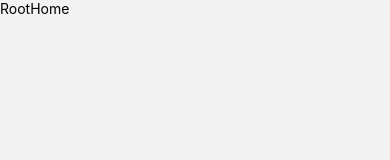
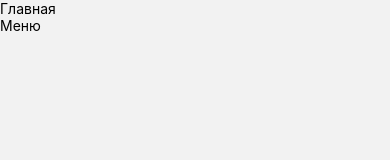
Before and after one commit to Electrum96/LogicalTrening, a React Native app: screen / in a window 390 px wide. Shown: the top 160 px of the page. Built offline with nearby package versions, Linux system fonts and the light colour scheme.

Commit message:
01-12-2023:12:09

```diff
--- /dev/null
+++ b/src/pages/home/itemHome/ItemHome.jsx
@@ -0,0 +1,17 @@
+import {Text, View, Image, TouchableOpacity} from 'react-native';
+
+import useStyleItemHome from './useStyleItemHome';
+import {useNavigation} from '@react-navigation/native';
+
+const ItemHome = ({name, title}) => {
+  const navigation = useNavigation();
+
+  const styles = useStyleItemHome();
+  return (
+    <TouchableOpacity onPress={() => navigation.push(name)}>
+      <Text>{title}</Text>
+    </TouchableOpacity>
+  );
+};
+
+export default ItemHome;
--- /dev/null
+++ b/src/pages/home/itemHome/useStyleItemHome.js
@@ -0,0 +1,11 @@
+import {StyleSheet} from 'react-native';
+
+function useStyleItemHome () {
+    const styles = StyleSheet.create({
+
+    });
+
+    return styles;
+}
+
+export default useStyleItemHome;
--- a/src/pages/home/root/RootHome.jsx
+++ b/src/pages/home/root/RootHome.jsx
@@ -2,12 +2,20 @@ import {Text, View, Image} from 'react-native';
 
 import useStyleRootHome from './useStyleRootHome';
 
+import { ARRAY_BUTTONS } from '../../../routes/routesConfig';
+import ItemHome from '../itemHome/ItemHome';
+
+
+
 const RootHome = () => {
+
+
+
 
 const styles = useStyleRootHome();
     return (
         <View>
-            <Text>RootHome</Text>
+            {ARRAY_BUTTONS.map((button) => <ItemHome key={button.id} {...button}/>)}
         </View>
     )
 }
--- a/src/routes/routesConfig.js
+++ b/src/routes/routesConfig.js
@@ -5,6 +5,8 @@ const ROUTES_CONFIG = {
   main: {
     id: 0,
     name: 'RootHome',
+    title: 'Главная',
+    isShow: true,
     component: RootHome,
     options: {headerShown: false},
   },
@@ -12,6 +14,8 @@ const ROUTES_CONFIG = {
   cart: {
     id: 2,
     name: 'Cart',
+    title: 'Меню',
+    isShow: true,
     component: RootCart,
     options: {headerShown: false},
   },
@@ -20,3 +24,4 @@ const ROUTES_CONFIG = {
 export const ARRAY_ROUTES = Object.entries(ROUTES_CONFIG).map(
   ([key, object]) => object,
 );
+export const ARRAY_BUTTONS = ARRAY_ROUTES.filter((route) => route.isShow);
```
